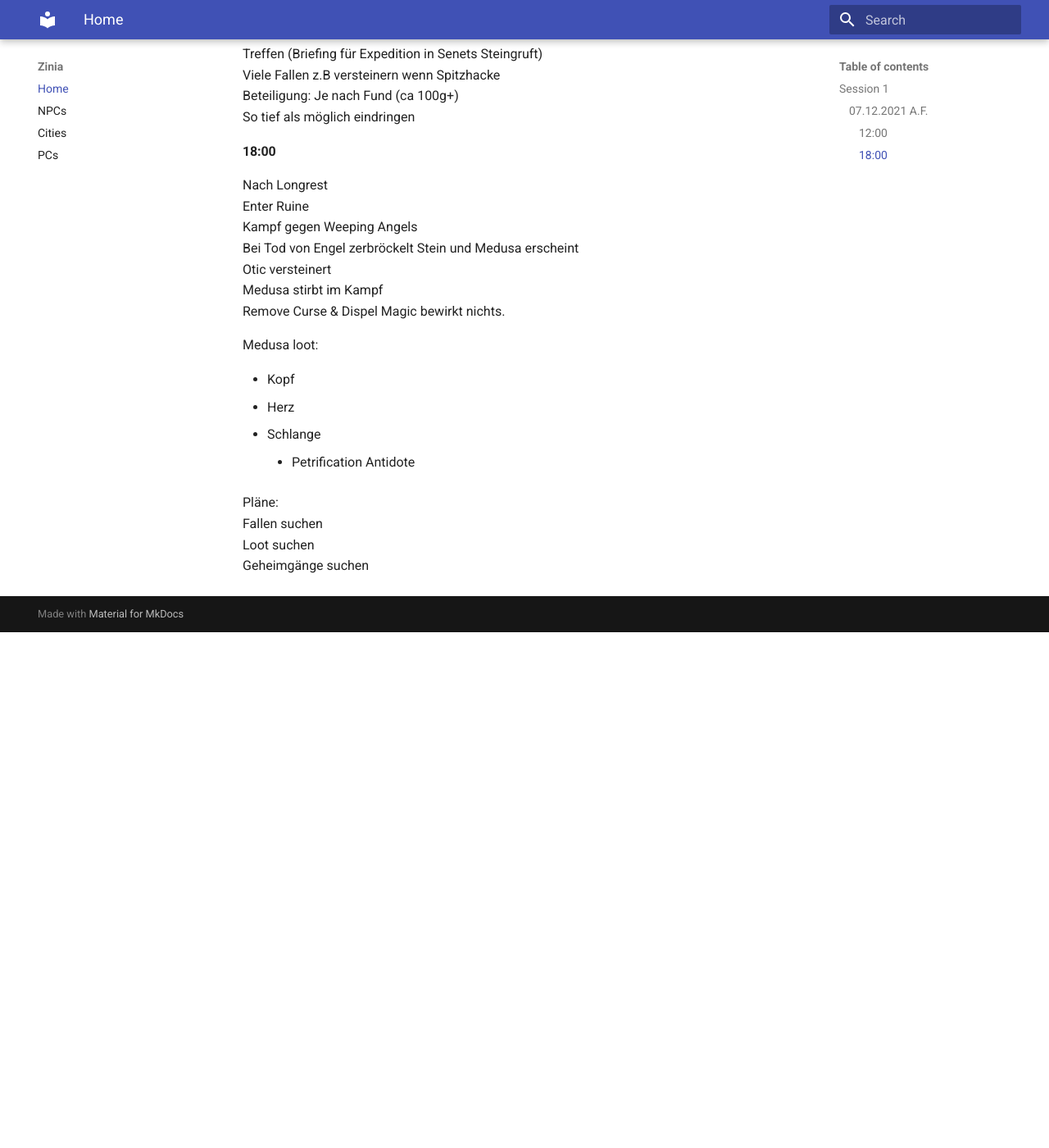
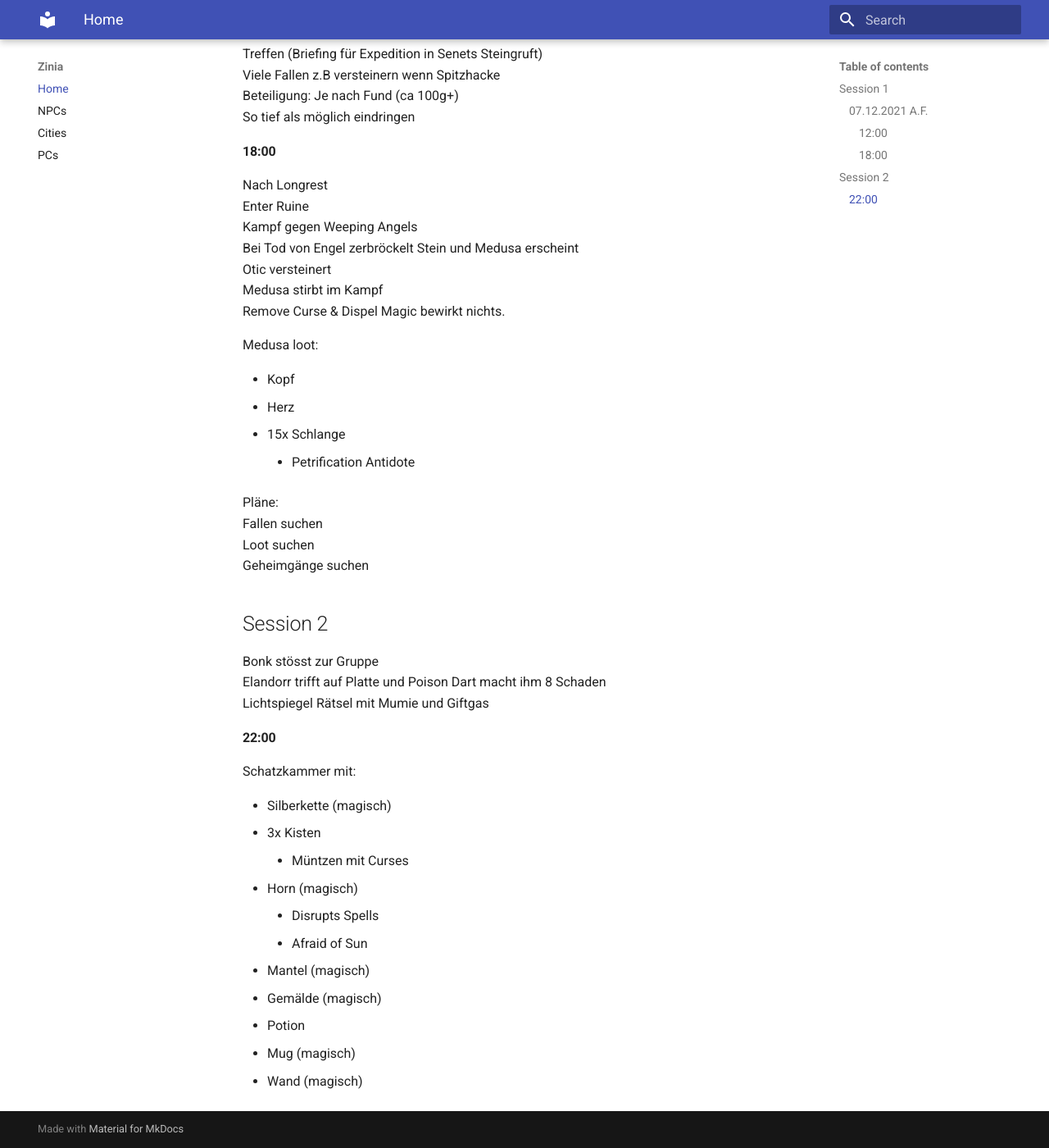
Before and after one commit to sleien/zinia, an MkDocs documentation site: the page built from docs/index.md, in a window 1280 px wide and 1400 px high, scrolled down 804 px. Shown: the whole window at 82% size. Built offline with MkDocs 1.6.1 and Material for MkDocs 9.7.7, drawn with Linux system fonts in a browser that asks for light colours; before the commit the page ends 1575 px from its top, so only the background shows below that.

Commit message:
Session 2

```diff
--- a/docs/index.md
+++ b/docs/index.md
@@ -43,7 +43,7 @@ Medusa loot:
 
 - Kopf
 - Herz
-- Schlange
+- 15x Schlange
     * Petrification Antidote
 
 
@@ -52,3 +52,25 @@ Pläne:
 Fallen suchen
 Loot suchen
 Geheimgänge suchen
+
+## Session 2
+
+Bonk stösst zur Gruppe
+Elandorr trifft auf Platte und Poison Dart macht ihm 8 Schaden
+Lichtspiegel Rätsel mit Mumie und Giftgas
+
+#### 22:00
+
+Schatzkammer mit:
+
+ - Silberkette (magisch)
+ - 3x Kisten
+    * Müntzen mit Curses
+ - Horn (magisch)
+    * Disrupts Spells
+    * Afraid of Sun
+ - Mantel (magisch)
+ - Gemälde (magisch)
+ - Potion
+ - Mug (magisch)
+ - Wand (magisch)
```
Also changed, not shown: docs/pcs.md (+1 -1 lines), docs/stats.md (+3 -3 lines).
